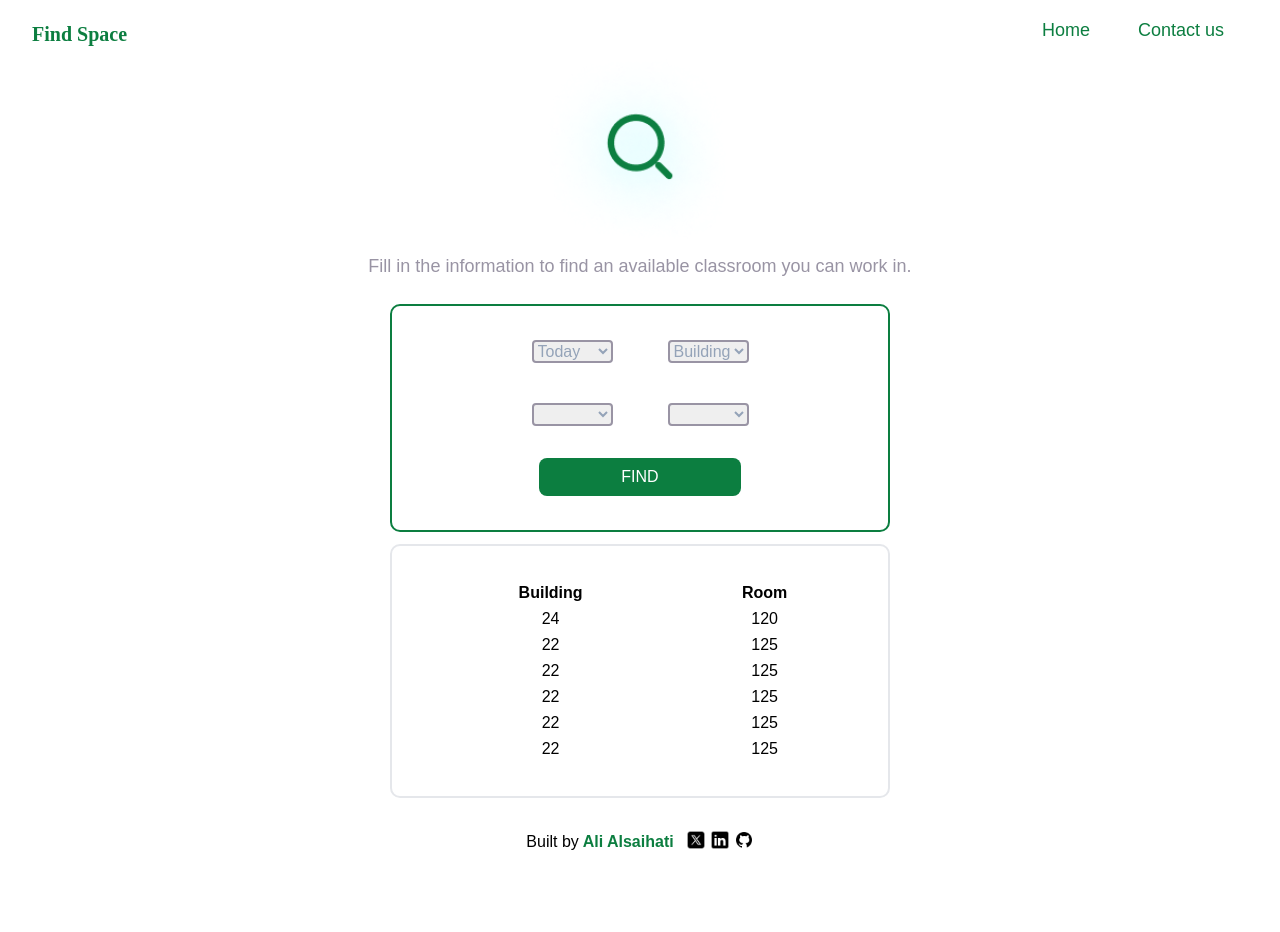
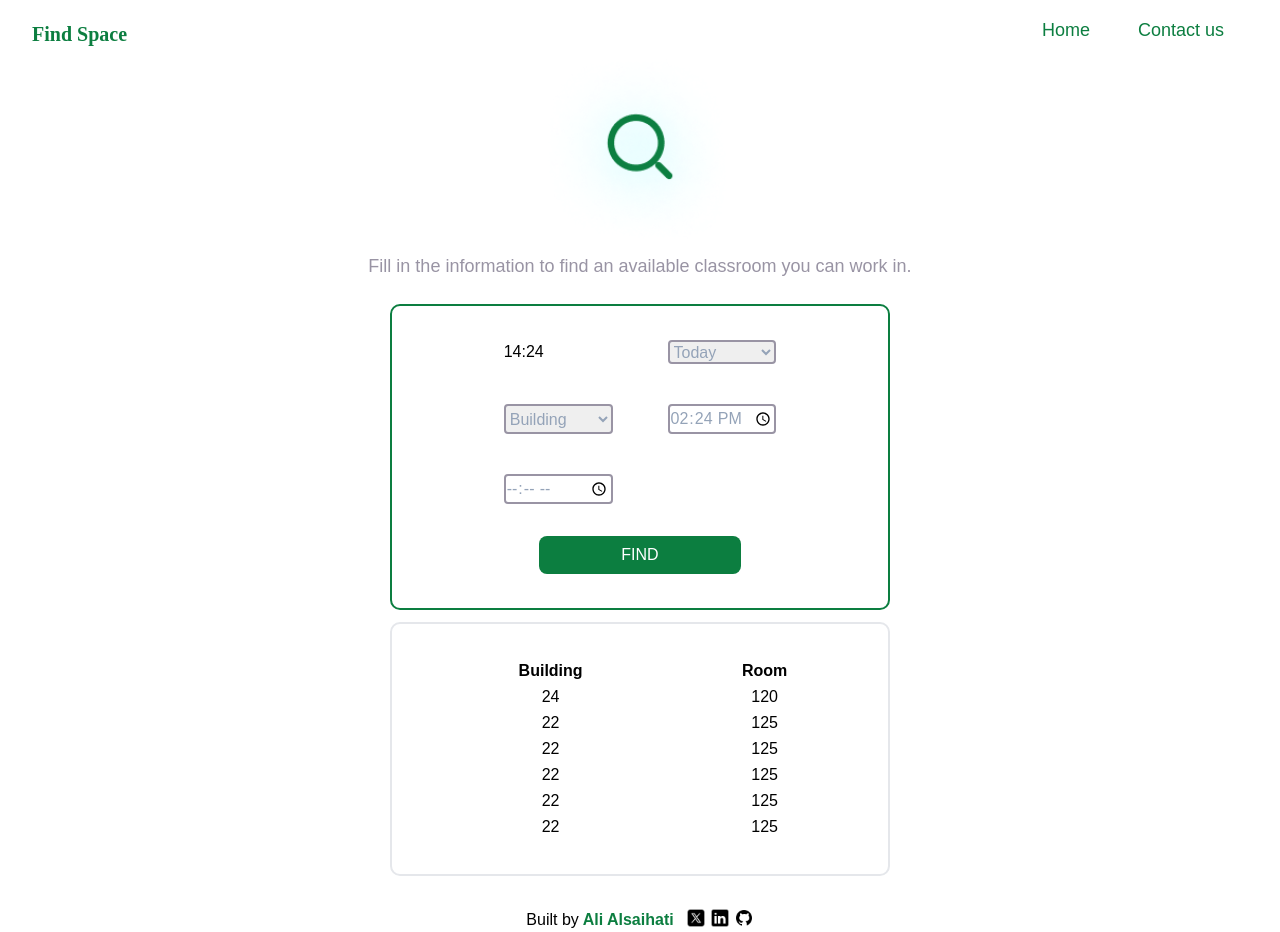
Before and after one commit to Ali-SWE/find-space, a Next.js app: page / in a window 1280 px wide. Before the commit the page ends 854 px from the top, so only its background shows below. Built offline with nearby package versions, Linux system fonts and the light colour scheme; a web font is replaced by a local one.

Commit message:
getCurrentTime

```diff
--- a/app/components/Info.tsx
+++ b/app/components/Info.tsx
@@ -1,16 +1,18 @@
 import React from "react";
 import buildingsAndRooms from "../../public/buildings.json";
-import {getToday} from "../utils"
+import {getToday, getCurrentTime} from "../utils"
 
 const buildings = buildingsAndRooms.map((obj) => obj.buildingNumber )
-const today = getToday();
+const today = getToday()
+const currentTime = getCurrentTime()
 
 const Info: React.FC = () => {
     return (
             <div className="grid grid-cols-2 gap-y-10 gap-x-[30px] md:gap-x-[55px]">
 
+            <h2>{currentTime}</h2>
               <select name="select-day" id="select-day" className="border-2 border-secondary focus:border-primary rounded text-slate-400 text-xs md:text-base">
-                <option value="">Today</option>
+                <option value={today}>Today</option>
                 <option value="U">U</option>
                 <option value="M">M</option>
                 <option value="T">T</option>
@@ -23,7 +25,11 @@ const Info: React.FC = () => {
                 {buildings.map((building)=> <option value={building}>{building}</option>)}
               </select>
 
-              <select name="" id="" className="border-2 border-secondary focus:border-primary rounded text-slate-400 text-xs md:text-base">
+              <input type="time" name="start-time" id="start-time" value={currentTime} className="border-2 border-secondary focus:border-primary rounded text-slate-400 text-xs md:text-base" />
+
+              <input type="time" name="end-time" id="end-time" className="border-2 border-secondary focus:border-primary rounded text-slate-400 text-xs md:text-base" />
+
+              {/* <select name="" id="" className="border-2 border-secondary focus:border-primary rounded text-slate-400 text-xs md:text-base">
                 <option value="">
 
                 </option>
@@ -32,7 +38,7 @@ const Info: React.FC = () => {
                 <option value="">
 
                 </option>
-              </select>
+              </select> */}
 
             </div>
         )
--- a/app/components/Table.tsx
+++ b/app/components/Table.tsx
@@ -1,6 +1,10 @@
 import React from "react";
 
-const Table = ({myList}:{myList:{building:number, room:string}[]}) => {
+type Props = {
+    building:number,
+    room:string
+}
+const Table = ({myList}:{myList:Props[]}) => {
     return(
         <div className="box-border grid grid-cols-1 mb-3
         border-2 w-[282px] md:w-[500px] p-[34px] rounded-[10px]">
--- a/app/utils.ts
+++ b/app/utils.ts
@@ -1,15 +1,6 @@
 // import sectinos from "../public/sections.json";
 
-// This function generate list of hours
-export function generateHoursList(): string[] {
-  const hours: string[] = [];
-    for (let i = 7; i < 22; i++) {
-      const formattedHour = i.toString().padStart(2, '0');
-      hours.push(formattedHour + ':00');
-    }
-  return hours;
-}
-
+// This function gets the first letter of the current day
 export function getToday(): string {
   const intDay = new Date().getDay()
 
@@ -31,3 +22,21 @@ export function getToday(): string {
   }
   return ""
 }
+
+// This function gets the current time
+export function getCurrentTime():string {
+  const d = new Date()
+
+  let hours: number | string = d.getHours()
+  let minutes: number | string = d.getMinutes()
+
+  if(hours < 10){
+    hours = "0" + hours.toString()
+  }
+
+  if(minutes < 10){
+    minutes = "0" + minutes.toString()
+  }
+
+  return hours + ":" + minutes
+}
```
